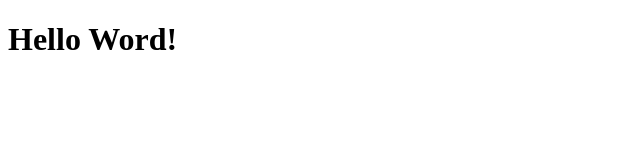
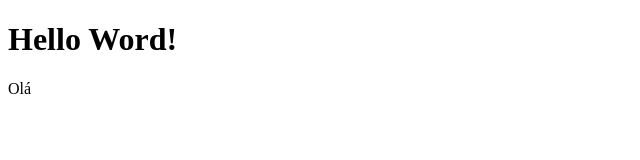
Before and after one commit to rebeca018/PTAC2, a React (Vite) app: page / in a window 1280 px wide. Shown: the top 160 px of the page, without its empty margins (0-640 px from the left). Built offline with nearby package versions, Linux system fonts and the light colour scheme.

Commit message:
Update main.jsx

```diff
--- a/src/main.jsx
+++ b/src/main.jsx
@@ -1,10 +1,14 @@
 import React from 'react'
 import ReactDOM from 'react-dom/client'
 
-export function App(){
-  return(
+export function App() {
+  return (
+    <div>
       <h1>Hello Word!</h1>
-    );
+      <p>Olá</p>
+    </div>
+
+  );
 }
 
 ReactDOM.createRoot(document.getElementById('root')).render(
```
